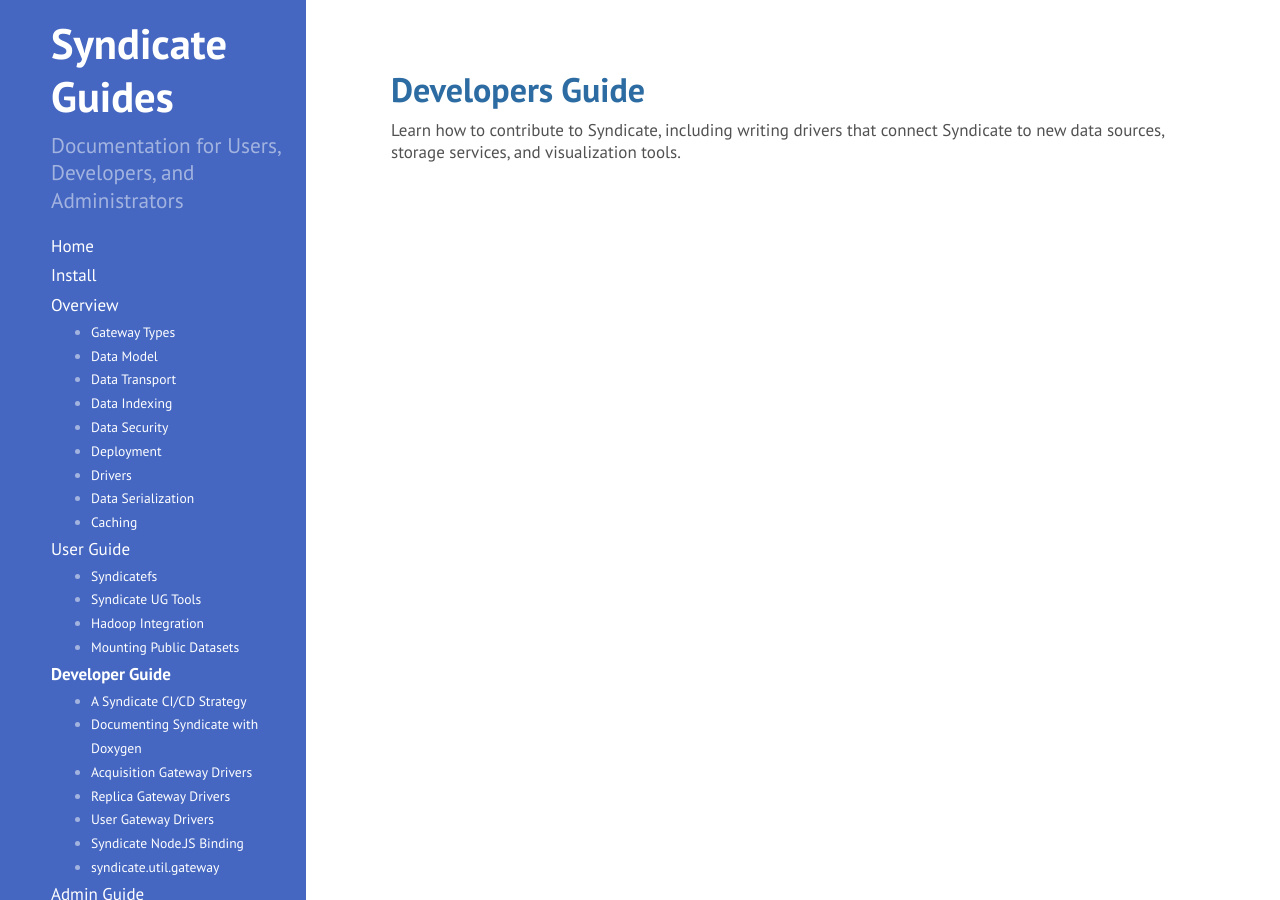
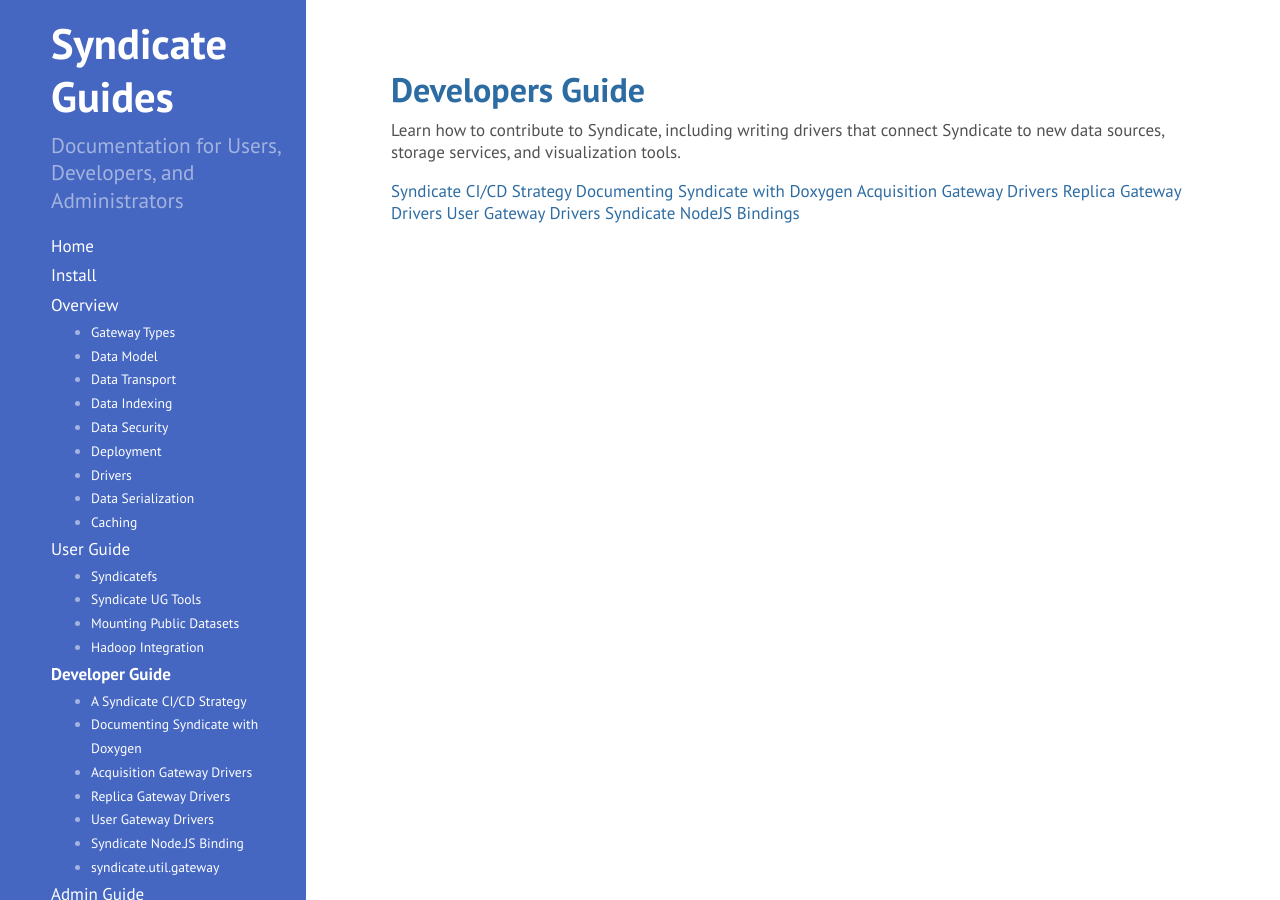
Before and after one commit to syndicate-storage/syndicate-storage.github.io, a Jekyll site: the page built from developer.md, in a window 1280 px wide. Built offline with Jekyll 4.4.1, drawn with Linux system fonts in a browser that asks for light colours.

Commit message:
Add links and minor mods to guides

```diff
--- a/developer.md
+++ b/developer.md
@@ -4,3 +4,10 @@ title: Developers Guide
 ---
 
 Learn how to contribute to Syndicate, including writing drivers that connect Syndicate to new data sources, storage services, and visualization tools.
+
+[Syndicate CI/CD Strategy](https://syndicate-storage.github.io/developer/ci-cd/)
+[Documenting Syndicate with Doxygen](https://syndicate-storage.github.io/developer/code-documentation/)
+[Acquisition Gateway Drivers](https://syndicate-storage.github.io/developer/drivers-ag/)
+[Replica Gateway Drivers](https://syndicate-storage.github.io/developer/drivers-rg/)
+[User Gateway Drivers](https://syndicate-storage.github.io/developer/drivers-ug/)
+[Syndicate NodeJS Bindings](https://syndicate-storage.github.io/developer/syndicate-nodejs/)
```
Also changed, not shown: user.md (+6 -1 lines), _user/008_public_datasets.md (renamed from _user/009_public_datasets.md), _user/009_hsyndicate.md (renamed from _user/008_hsyndicate.md).
